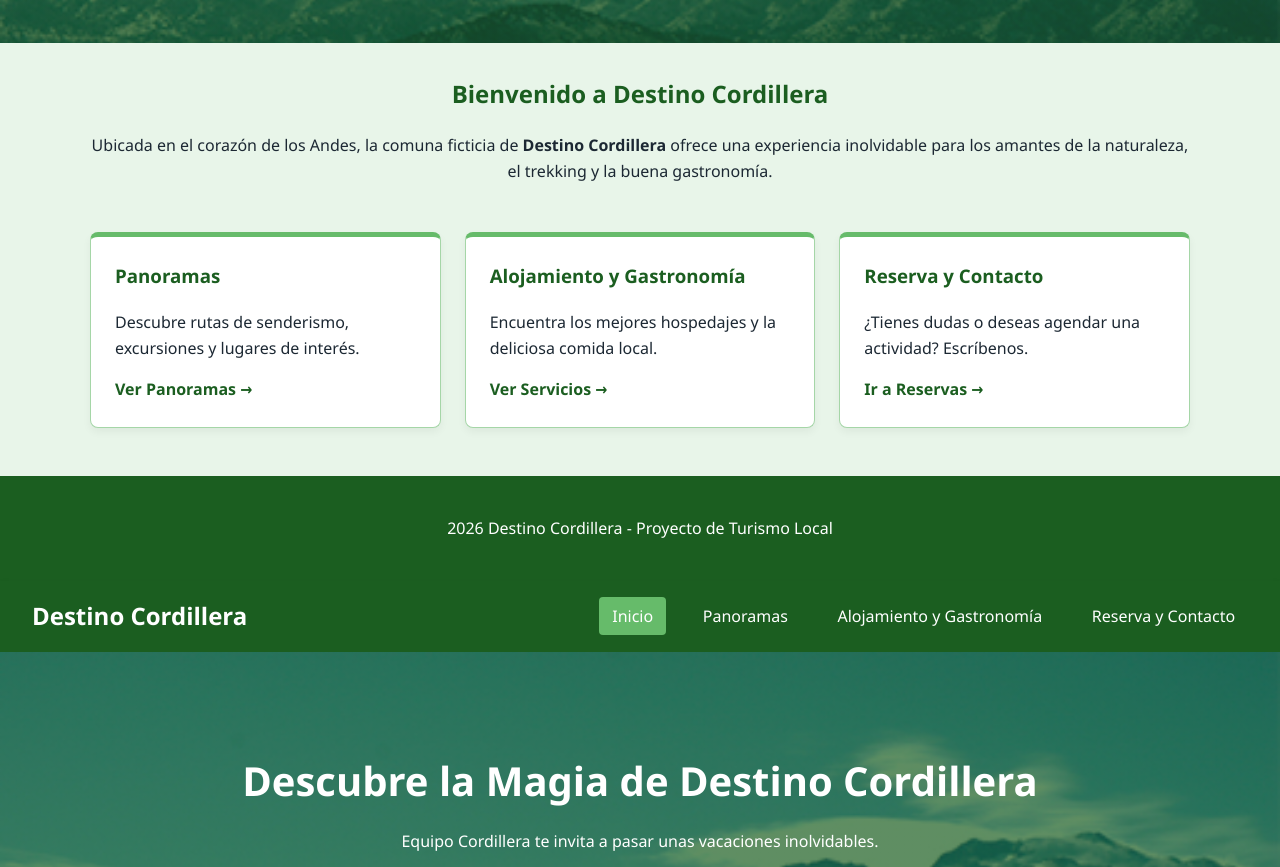
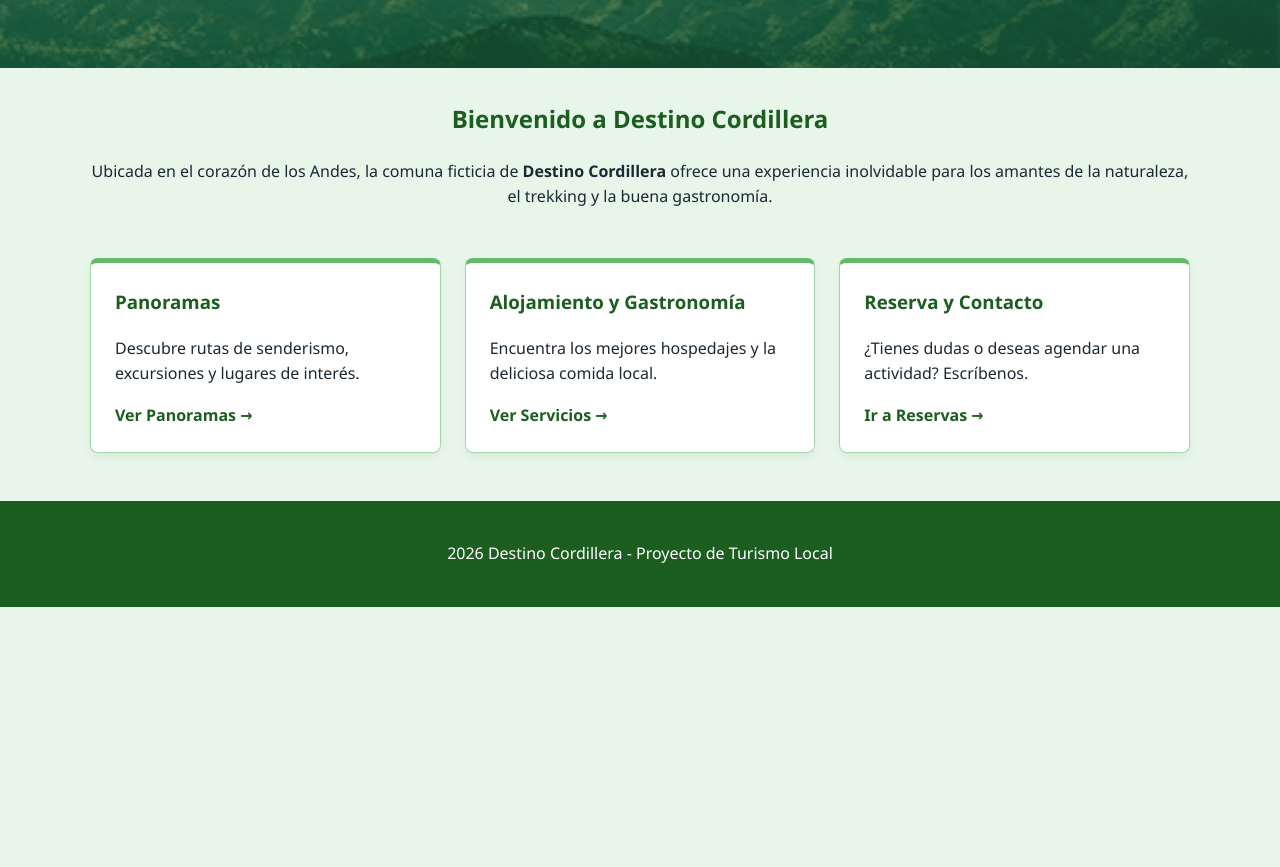
Before and after one commit to SORRENTOS/Malito_Solemne1_web, a plain HTML site: page index.html in a window 1280 px wide. Shown: the part 690-1557 px from the top of the page. After the commit the page ends 1297 px from the top, so only its background shows below. Drawn offline with Linux system fonts and the light colour scheme.

Commit message:
eliminacion de duplicado de main en el index

```diff
--- a/index.html
+++ b/index.html
@@ -24,73 +24,9 @@
     <section class="hero">
         <div class="hero-content">
             <h1>Descubre la Magia de Destino Cordillera</h1>
-            <p>Equipo Cordillera te invita a pasar unas vacaciones inolvidables.</p><p>Naturaleza, aventura, entretención y gastronomía te esperan en esta aventura.
-            <img src="/Malito_Solemne1_web/img/cordilleralosandes.jpg">
-        </div>
-    </section>
-    <main>
-        <section class="presentacion">
-            <h2>Bienvenido a Destino Cordillera</h2>
-            <p>
-                Ubicada en el corazón de los Andes, la comuna ficticia de <strong>Destino Cordillera</strong>
-                ofrece una experiencia inolvidable para los amantes de la naturaleza, el trekking y la buena gastronomía.
-            </p>
-        </section>
-
-        <!-- Accesos directos a las secciones principales -->
-        <section class="accesos-directos">
-            <div class="card-acceso">
-                <h3>Panoramas</h3>
-                <p>Descubre rutas de senderismo, excursiones y lugares de interés.</p>
-                <a href="panoramas.html">Ver Panoramas &rarr;</a>
-            </div>
-            <div class="card-acceso">
-                <h3>Alojamiento y Gastronomía</h3>
-                <p>Encuentra los mejores hospedajes y la deliciosa comida local.</p>
-                <a href="alojamiento.html">Ver Servicios &rarr;</a>
-            </div>
-            <div class="card-acceso">
-                <h3>Reserva y Contacto</h3>
-                <p>¿Tienes dudas o deseas agendar una actividad? Escríbenos.</p>
-                <a href="reserva.html">Ir a Reservas &rarr;</a>
-            </div>
-        </section>
-    </main>
-
-    <!-- Pie de Página -->
-    <footer>
-        <p>2026 Destino Cordillera - Proyecto de Turismo Local</p>
-    </footer>
-
-</body>
-<!DOCTYPE html>
-<html lang="es">
-<head>
-    <meta charset="UTF-8">
-    <meta name="viewport" content="width=device-width, initial-scale=1.0">
-    <title>Destino Cordillera - Inicio</title>
-    <!-- Titulo en pestaña del navegador -->
-    <link rel="stylesheet" href="styles.css">
-</head>
-<body>
-    <header>
-        <div class="logo">
-            <h2>Destino Cordillera</h2>
-        </div>
-        <nav>
-            <ul>
-                <li><a href="index.html" class="active">Inicio</a></li>
-                <li><a href="panoramas.html">Panoramas</a></li>
-                <li><a href="alojamiento.html">Alojamiento y Gastronomía</a></li>
-                <li><a href="reserva.html">Reserva y Contacto</a></li>
-            </ul>
-        </nav>
-    </header>
-    <section class="hero">
-        <div class="hero-content">
-            <h1>Descubre la Magia de Destino Cordillera</h1>
-            <p>Equipo Cordillera te invita a pasar unas vacaciones inolvidables.</p><p>Naturaleza, aventura, entretención y gastronomía te esperan en esta aventura.
-            <img src="/Malito_Solemne1_web/img/cordilleralosandes.jpg">
+            <p>Equipo Cordillera te invita a pasar unas vacaciones inolvidables.</p>
+            <p>Naturaleza, aventura, entretención y gastronomía te esperan en esta aventura.</p>
+            <img src="/Malito_Solemne1_web/img/cordilleralosandes.jpg" alt="Cordillera de los Andes">
         </div>
     </section>
     <main>
```
